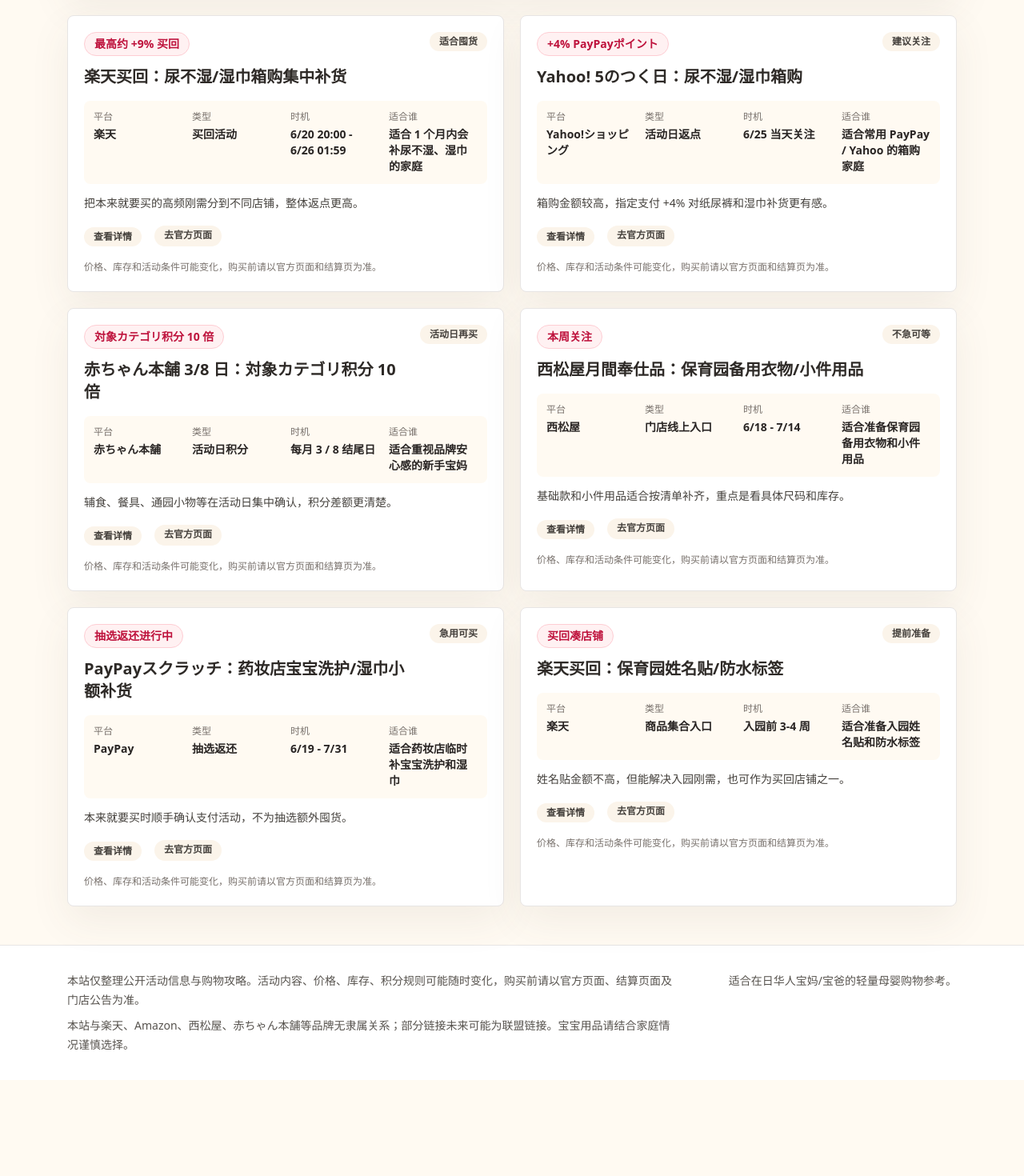
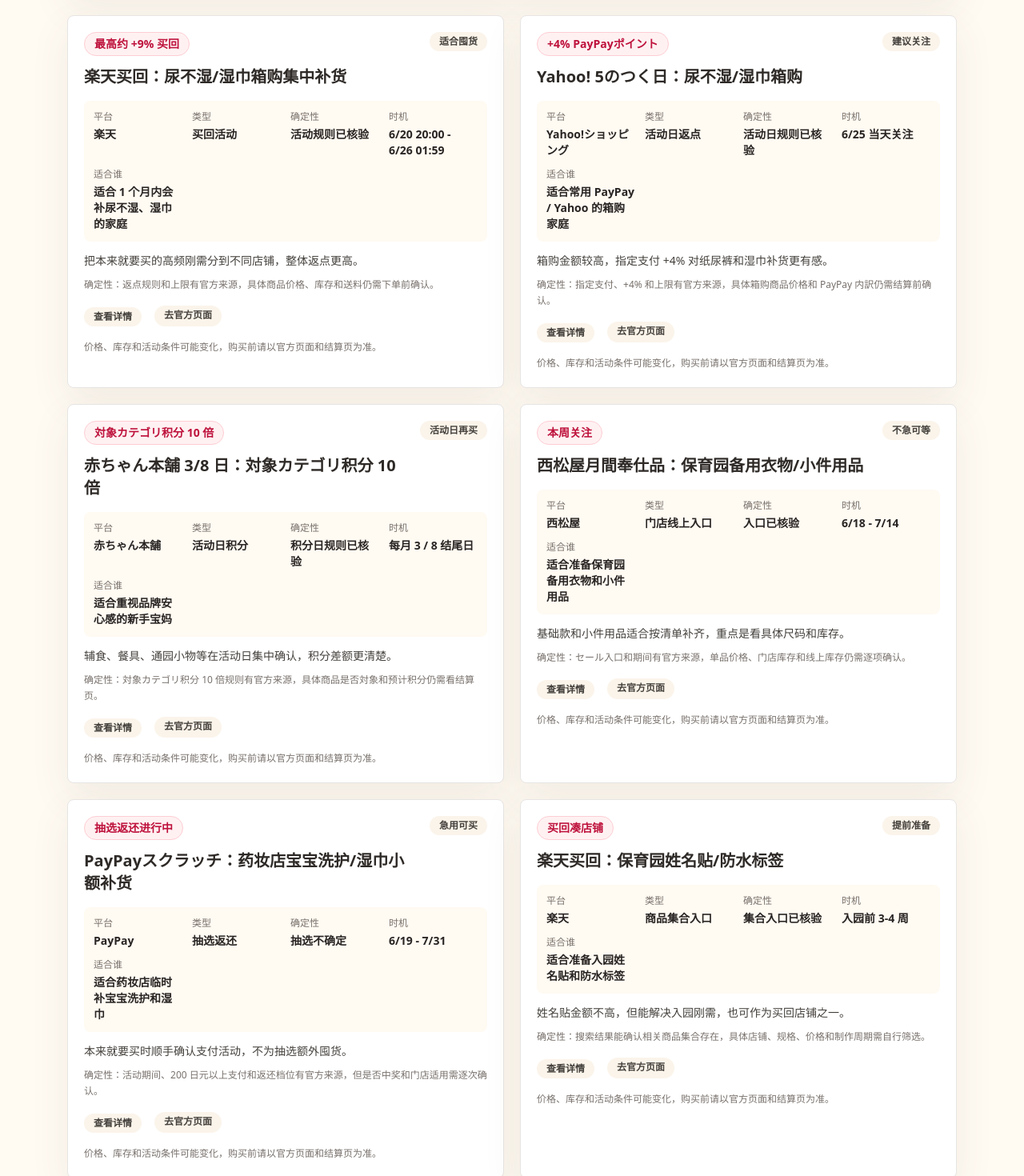
Before and after one commit to fengchuanli/mama-save-jp, a Next.js app: page /deals in a window 1280 px wide. Shown: the part 500-1970 px from the top of the page at 80% size. Before the commit the page ends 1850 px from the top, so only its background shows below. Built offline with nearby package versions, Linux system fonts and the light colour scheme.

Commit message:
补充优惠确定性标签

```diff
--- a/components/DealCard.tsx
+++ b/components/DealCard.tsx
@@ -36,6 +36,7 @@ export function DealSummaryCard({ deal }: { deal: Deal }) {
       <div className="mt-3 grid grid-cols-1 gap-3 sm:grid-cols-2">
         <MiniMeta label="平台" value={deal.platform} />
         <MiniMeta label="类型" value={deal.dealType} />
+        <MiniMeta label="确定性" value={deal.benefitCertainty} />
         <MiniMeta label="时机" value={deal.shortPeriod} />
       </div>
       <div className="mt-3 flex flex-wrap items-center gap-2">
@@ -61,6 +62,7 @@ export function DealShelfCard({ deal }: { deal: Deal }) {
       <p className="mt-2 text-sm font-semibold leading-6 text-stone-700">
         {deal.platform} · {deal.shortPeriod}
       </p>
+      <p className="mt-2 text-xs font-semibold text-tea">{deal.benefitCertainty}</p>
       <div className="mt-3 flex flex-wrap items-center gap-2">
         <span className="whitespace-nowrap rounded-full bg-linen px-3 py-1 text-xs font-semibold text-stone-700">
           {deal.recommendationLabel}
@@ -92,11 +94,15 @@ export function DealCard({ deal }: { deal: Deal }) {
       <div className="mt-4 grid grid-cols-1 gap-3 rounded-lg bg-cream p-3 sm:grid-cols-2 lg:grid-cols-4">
         <MiniMeta label="平台" value={deal.platform} />
         <MiniMeta label="类型" value={deal.dealType} />
+        <MiniMeta label="确定性" value={deal.benefitCertainty} />
         <MiniMeta label="时机" value={deal.shortPeriod} />
         <MiniMeta label="适合谁" value={deal.targetSummary} />
       </div>
 
       <p className="mt-3 text-sm leading-6 text-stone-700">{deal.detailReason}</p>
+      <p className="mt-2 text-xs leading-5 text-stone-500">
+        确定性：{deal.certaintyReason}
+      </p>
 
       <div className="mt-4 flex flex-wrap gap-4">
         <details className="group">
--- a/data/deals.json
+++ b/data/deals.json
@@ -16,6 +16,8 @@
     "sourceName": "楽天市場 お買い物マラソン官方活动页",
     "dataStatus": "verified",
     "availabilityStatus": "active",
+    "benefitCertainty": "活动规则已核验",
+    "certaintyReason": "返点规则和上限有官方来源，具体商品价格、库存和送料仍需下单前确认。",
     "whyWorthBuying": "尿不湿、湿巾、辅食都是高频刚需，买回活动的优势不是某一个商品便宜，而是把本来就要买的东西分散到不同店铺后，整体返点更高。",
     "verificationScope": "已核验楽天官方买回活动页仍可访问，活动规则、エントリー、1 店铺 1,000 日元条件和积分上限有官方来源；未核验具体尿不湿/湿巾 SKU 的实时库存、券后价或送料。",
     "skipWhen": "如果只是为了凑店铺数买不需要的东西，或者宝宝快换码、家里库存超过 1 个月，就不建议硬凑。",
@@ -33,7 +35,7 @@
     ],
     "savingsExample": "例：5 个店铺各买约 2,000 日元刚需，共 10,000 日元。买回部分约 +4%，大约多返 400 点；如果其中纸尿裤店铺还叠店铺券，实际节省会更高。",
     "maxBenefitExample": "官方买回特典上限为 7,000 点。例：10 店铺合计 50,000 日元且都符合条件，买回部分约 +9%，理论多返约 4,500 点；最终以官方上限、券后金额和点数内訳为准。",
-    "updatedAt": "2026-06-23",
+    "updatedAt": "2026-06-24",
     "priority": "high",
     "sourceLevel": "official",
     "highlight": "最高约 +9% 买回",
@@ -60,6 +62,8 @@
     "sourceName": "Yahoo!ショッピング 5のつく日官方活动页",
     "dataStatus": "verified",
     "availabilityStatus": "active",
+    "benefitCertainty": "活动日规则已核验",
+    "certaintyReason": "指定支付、+4% 和上限有官方来源，具体箱购商品价格和 PayPay 内訳仍需结算前确认。",
     "whyWorthBuying": "尿不湿箱购金额通常能到 5,000-12,000 日元，+4% 对刚需补货有直接冲击，参加方式也比复杂买回简单。",
     "verificationScope": "已核验 Yahoo!ショッピング 5のつく日官方活动页仍可访问，下一次期间、エントリー、指定支付和 +4% 上限有官方来源；未核验具体箱购商品的实时售价、库存或最终 PayPay 内訳。",
     "skipWhen": "如果不用指定支付方式、不会用 Yahoo/PayPay 期间限定ポイント，或者同款在 Amazon/楽天含运费更低，就不适合买。",
@@ -77,7 +81,7 @@
     ],
     "savingsExample": "例：尿不湿箱购 10,000 日元，符合対象金額时 +4% 约返 400 円相当 PayPayポイント。买 2 箱合计 20,000 日元，约返 800 円相当。",
     "maxBenefitExample": "官方 +4% 上限为 1,000 円相当。例：対象金額 25,000 日元左右可接近 1,000 円相当上限；超过部分不再按这项活动增加。",
-    "updatedAt": "2026-06-23",
+    "updatedAt": "2026-06-24",
     "priority": "high",
     "sourceLevel": "official",
     "highlight": "+4% PayPayポイント",
@@ -104,6 +108,8 @@
     "sourceName": "アカチャンホンポ Online Shop 官方ポイント10倍页",
     "dataStatus": "verified",
     "availabilityStatus": "active",
+    "benefitCertainty": "积分日规则已核验",
+    "certaintyReason": "対象カテゴリ积分 10 倍规则有官方来源，具体商品是否対象和预计积分仍需看结算页。",
     "whyWorthBuying": "赤ちゃん本舗适合买月龄敏感、需要看品牌安心感的用品。固定 3/8 结尾日更容易形成购物节奏，不用每天刷价。",
     "verificationScope": "已核验アカチャンホンポ Online Shop 官方 3/8 日ポイント10倍页仍可访问，活动时间、Online Shop 限定和対象カテゴリ规则有官方来源；未核验每个商品是否属于対象カテゴリ或结算页实际积分。",
     "skipWhen": "如果商品不属于対象カテゴリ、需要凑免运买非刚需，或同款在其他平台实付更低，就不建议只为积分买。",
@@ -121,7 +127,7 @@
     ],
     "savingsExample": "例：如果平时买 5,000 日元商品预计得 50 点，10 倍日可能显示约 500 点，多约 450 点。实际按官方积分规则和结算页显示为准。",
     "maxBenefitExample": "适合把 5,000-10,000 日元以内刚需集中到活动日。例：10,000 日元订单若通常 100 点、10 倍日约 1,000 点，差额约 900 点；是否到手取决于対象カテゴリ和结算页内訳。",
-    "updatedAt": "2026-06-23",
+    "updatedAt": "2026-06-24",
     "priority": "high",
     "sourceLevel": "official",
     "highlight": "対象カテゴリ积分 10 倍",
@@ -148,6 +154,8 @@
     "sourceName": "西松屋官方首页 セール情報",
     "dataStatus": "verified",
     "availabilityStatus": "active",
+    "benefitCertainty": "入口已核验",
+    "certaintyReason": "セール入口和期间有官方来源，单品价格、门店库存和线上库存仍需逐项确认。",
     "whyWorthBuying": "保育园备用衣物和小件用品不需要追求高端，西松屋的优势是基础款便宜、到店可看实物，买错成本较低。",
     "verificationScope": "已核验西松屋官方首页的チラシ・セール入口仍可访问，并能确认 6/18-6/30 チラシ活动入口；未核验单个门店库存、门店售价或线上具体商品价格。",
     "skipWhen": "如果园方还没发清单、尺码不确定，或为了凑低价买花色复杂/不好清洗的款式，先不要买。",
@@ -165,7 +173,7 @@
     ],
     "savingsExample": "例：保育园备用上衣 3 件，如果活动价每件比平时少 100-200 日元，3 件可省约 300-600 日元；再加手口湿巾等小件，整体感受更明显。",
     "maxBenefitExample": "这类活动不是高返点，最大价值在“低价基础款一次配齐”。例：入园初期买 5-8 件基础衣物，若每件便宜 100-200 日元，可少花约 500-1,600 日元。",
-    "updatedAt": "2026-06-23",
+    "updatedAt": "2026-06-24",
     "priority": "medium",
     "sourceLevel": "official",
     "highlight": "本周关注",
@@ -192,6 +200,8 @@
     "sourceName": "PayPayスクラッチくじ官方详情页",
     "dataStatus": "verified",
     "availabilityStatus": "active",
+    "benefitCertainty": "抽选不确定",
+    "certaintyReason": "活动期间、200 日元以上支付和返还档位有官方来源，但是否中奖和门店适用需逐次确认。",
     "whyWorthBuying": "对临时小额补货友好：不需要凑店铺数，本来要买就顺手用 PayPay 结账，有机会拿到额外返还。",
     "verificationScope": "已核验 PayPay 官方キャンペーン页和 PayPayスクラッチくじ详情页仍可访问，期间、200 日元以上支付、本人确认和抽选返还规则有官方来源；未核验具体药妆店是否参加或商品本身是否降价。",
     "skipWhen": "如果目标门店不参加、商品本身比电商贵很多，或为了抽选额外买非刚需，就不值得。",
@@ -209,7 +219,7 @@
     ],
     "savingsExample": "例：药妆店买宝宝洗护和湿巾共 3,000 日元。若中 3 等 0.5%，约返 15 点；若中 2 等 5%，约返 150 点。未中奖则没有这部分节省。",
     "maxBenefitExample": "官方活动页显示 PayPayスクラッチ类活动存在“最大全額”表达，但这是抽选结果，不是保证。评估时应按 0.5%-5% 小额返还来判断，不把 100% 当稳定收益。",
-    "updatedAt": "2026-06-23",
+    "updatedAt": "2026-06-24",
     "priority": "medium",
     "sourceLevel": "official",
     "highlight": "抽选返还进行中",
@@ -236,6 +246,8 @@
     "sourceName": "楽天市場搜索结果 + お買い物マラソン官方规则",
     "dataStatus": "verified",
     "availabilityStatus": "active",
+    "benefitCertainty": "集合入口已核验",
+    "certaintyReason": "搜索结果能确认相关商品集合存在，具体店铺、规格、价格和制作周期需自行筛选。",
     "whyWorthBuying": "姓名贴通常单价不高，但刚好能作为买回活动中的一个店铺，同时解决入园高频刚需。",
     "verificationScope": "已核验楽天市場姓名贴搜索结果页仍可访问，并能确认有保育园姓名贴相关结果；这是可核验商品集合入口，不代表推荐某个固定店铺或单一 SKU。",
     "skipWhen": "保育园还没发清单、园方要求手写，或需要特殊尺寸但店铺制作周期不确定时先不要买。",
@@ -253,7 +265,7 @@
     ],
     "savingsExample": "例：姓名贴 1,500 日元作为买回第 5 店铺时，买回部分约 +4%，大约多返 60 点；真正价值是避免临近入园加急和手写大量物品。",
     "maxBenefitExample": "如果同时买尿不湿、湿巾、辅食等凑到 10 店铺，姓名贴这单也参与整体 +9% 买回；1,500 日元订单约多返 135 点。",
-    "updatedAt": "2026-06-23",
+    "updatedAt": "2026-06-24",
     "priority": "medium",
     "sourceLevel": "official",
     "highlight": "买回凑店铺",
--- a/lib/types.ts
+++ b/lib/types.ts
@@ -24,6 +24,8 @@ export type Deal = {
   sourceLevel?: SourceLevel;
   dataStatus: "sample" | "verified";
   availabilityStatus: "unknown" | "active" | "expired" | "unavailable";
+  benefitCertainty: string;
+  certaintyReason: string;
   verificationScope?: string;
   whyWorthBuying: string;
   skipWhen: string;
--- a/scripts/validate-content.mjs
+++ b/scripts/validate-content.mjs
@@ -106,6 +106,8 @@ for (const deal of deals) {
     "checkBeforeBuying",
     "dataStatus",
     "availabilityStatus",
+    "benefitCertainty",
+    "certaintyReason",
     "updatedAt",
     "priority"
   ];
@@ -118,6 +120,8 @@ for (const deal of deals) {
   assert(deal.highlight.length <= 24, `${label} highlight 建议控制在 24 字以内`);
   assert(deal.shortPeriod.length <= 36, `${label} shortPeriod 建议控制在 36 字以内`);
   assert(deal.recommendationLabel.length <= 12, `${label} recommendationLabel 建议控制在 12 字以内`);
+  assert(deal.benefitCertainty.length <= 14, `${label} benefitCertainty 建议控制在 14 字以内`);
+  assert(deal.certaintyReason.length <= 80, `${label} certaintyReason 建议控制在 80 字以内`);
   assert(deal.targetSummary.length <= 34, `${label} targetSummary 建议控制在 34 字以内`);
   assert(deal.detailReason.length <= 80, `${label} detailReason 建议控制在 80 字以内`);
   assert(["high", "medium", "low"].includes(deal.priority), `${label} priority 只能是 high / medium / low`);
```
Also changed, not shown: 2 other files (tests, documents, lock files or other folders).
